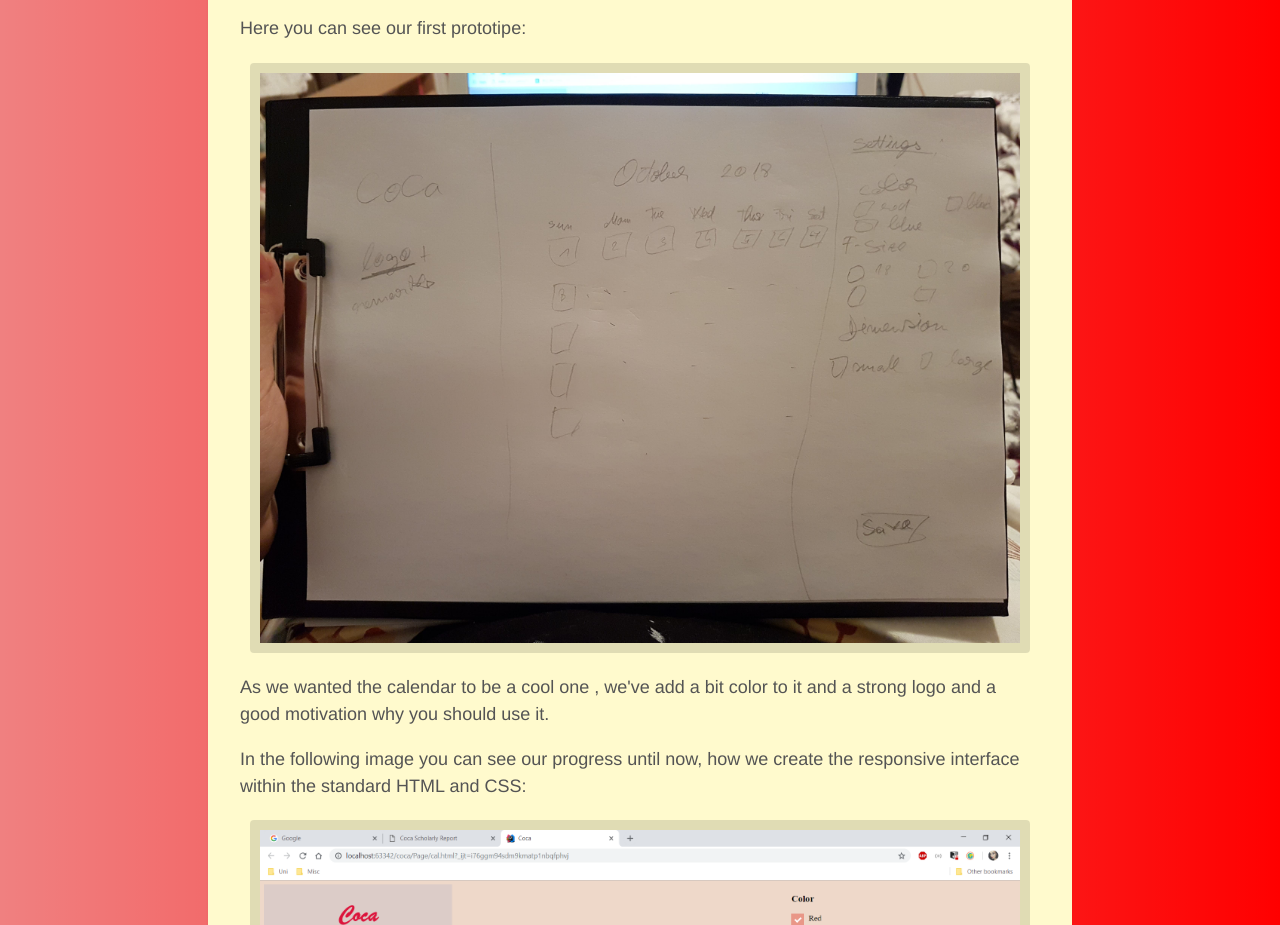
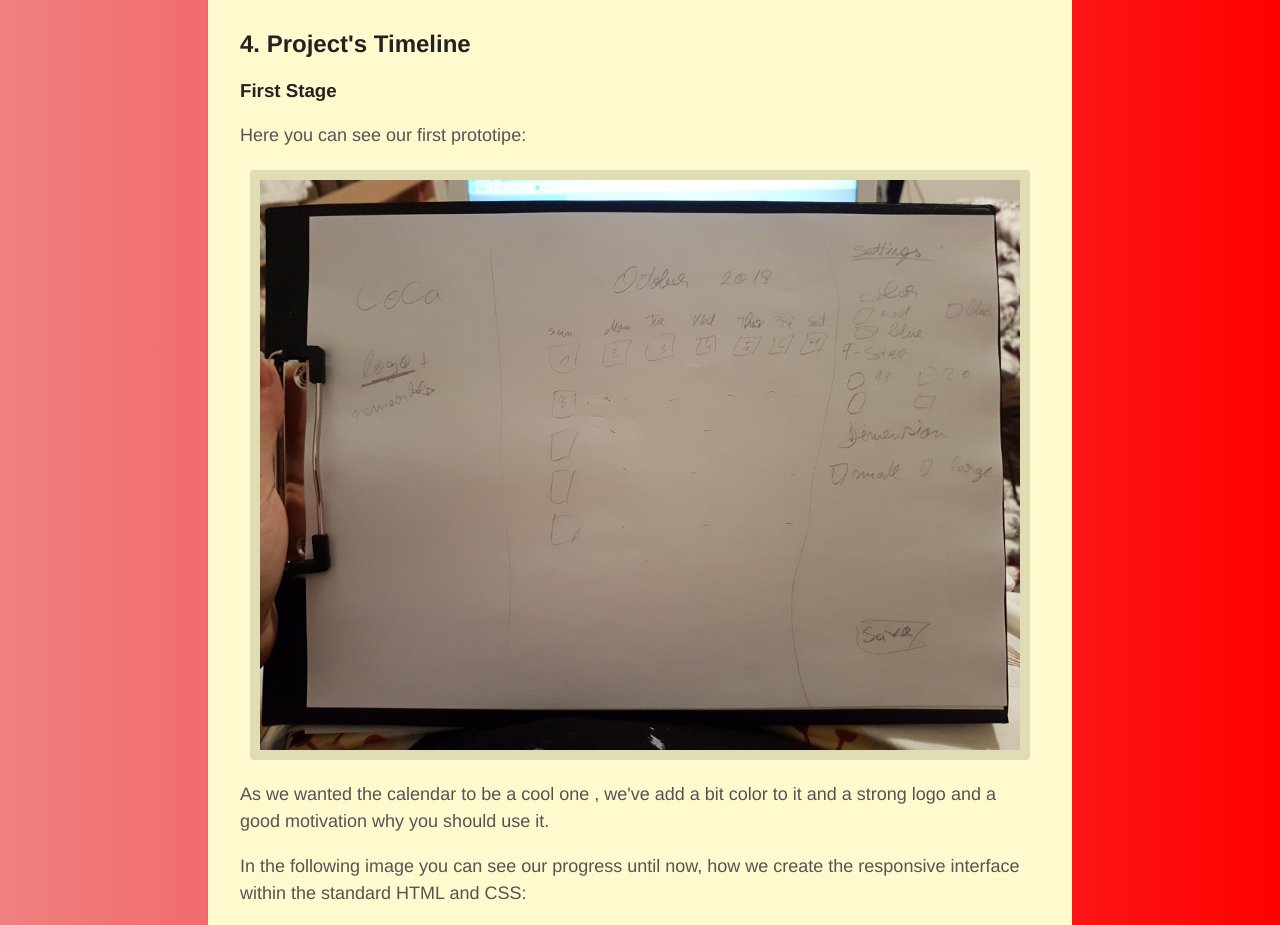
Before and after one commit to malinac/CoCa, a browser extension: page THAT/index.html in a window 1280 px wide. Shown: the part 1688-2613 px from the top of the page. Drawn offline with Linux system fonts and the light colour scheme.

Commit message:
updated scholarly

```diff
--- a/THAT/index.html
+++ b/THAT/index.html
@@ -119,20 +119,7 @@
             <p> Inside our application, we need to store data such as user's color preference, or an event. Since our project is a client-side application, we won't rely on a server database. What we will do, is use JavaScript APIs that will allow us to store data on the client (on the user's machine) and the retrieve it when needed.</p>
             <p> One way to do this is by using cookies. Since the early days of the web, sites have used cookies to store information to personalize user experience on websites. However, they are outdated and rather problematic, so we won't use them.</p>
             <p> What we chose to do is using the Web Storage Api, which provides mechanisms by which browsers can store key/value pairs, in a much more intuitive fashion than using cookies.</p>
-            <p>
-             Here you can see our first prototipe:
-            </p>
-            <img alt="First concept " src="img/first.jpg" />
 
-             <p>
-
-                 As we wanted the calendar to be a cool one , we've add a bit color to it and a strong logo and a good motivation why you should use it.
-            </p>
-            <p>
-
-                In the following image you can see our progress until now, how we create the responsive interface within the standard HTML and CSS:
-            </p>
-            <img alt="Interface implementation " src="img/sec.png" />
         </section>
 
 
@@ -142,11 +129,21 @@
               <span>4. </span>
                 Project's Timeline
             </h2>
+            <h3>First Stage</h3>
+            <p>
+                Here you can see our first prototipe:
+            </p>
+            <img alt="First concept " src="img/first.jpg" />
+
             <p>
 
-                The structure of the widget has been created simple so all end users will be able to use is without any problems.
-                The option to edit it as specified in the main page clearly, the format of the calendar is as big as the users will be able to see the events that are saved on some specific dates.
+                As we wanted the calendar to be a cool one , we've add a bit color to it and a strong logo and a good motivation why you should use it.
             </p>
+            <p>
+
+                In the following image you can see our progress until now, how we create the responsive interface within the standard HTML and CSS:
+            </p>
+            <img alt="Interface implementation " src="img/sec.png" />
         </section>
 
 
```
